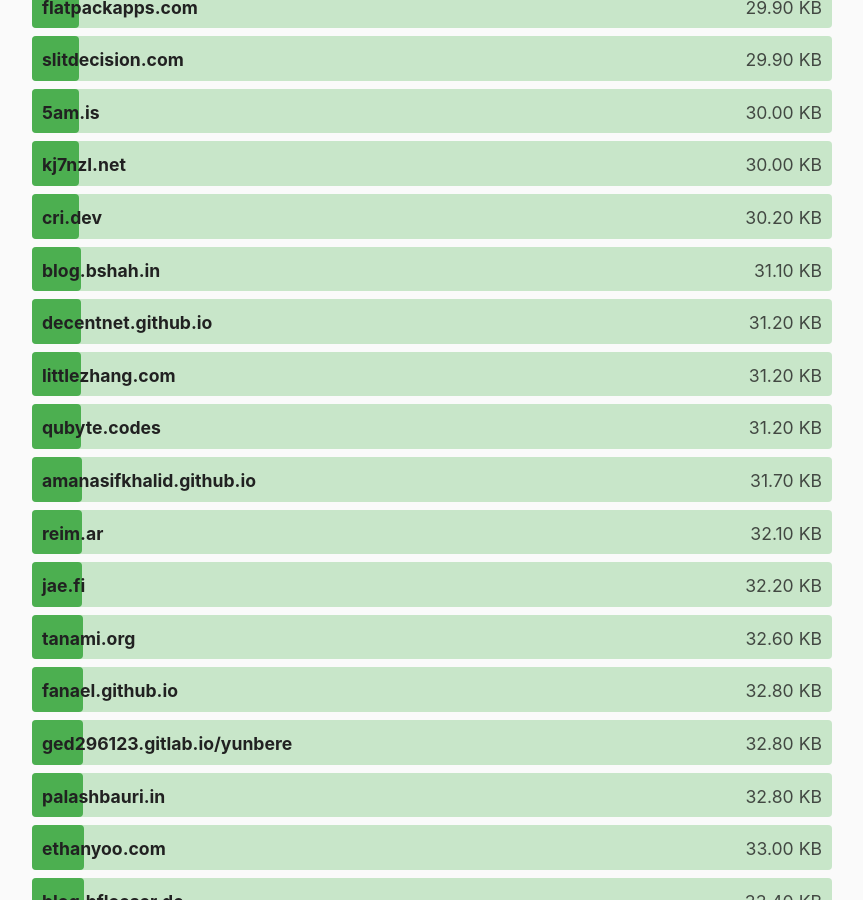
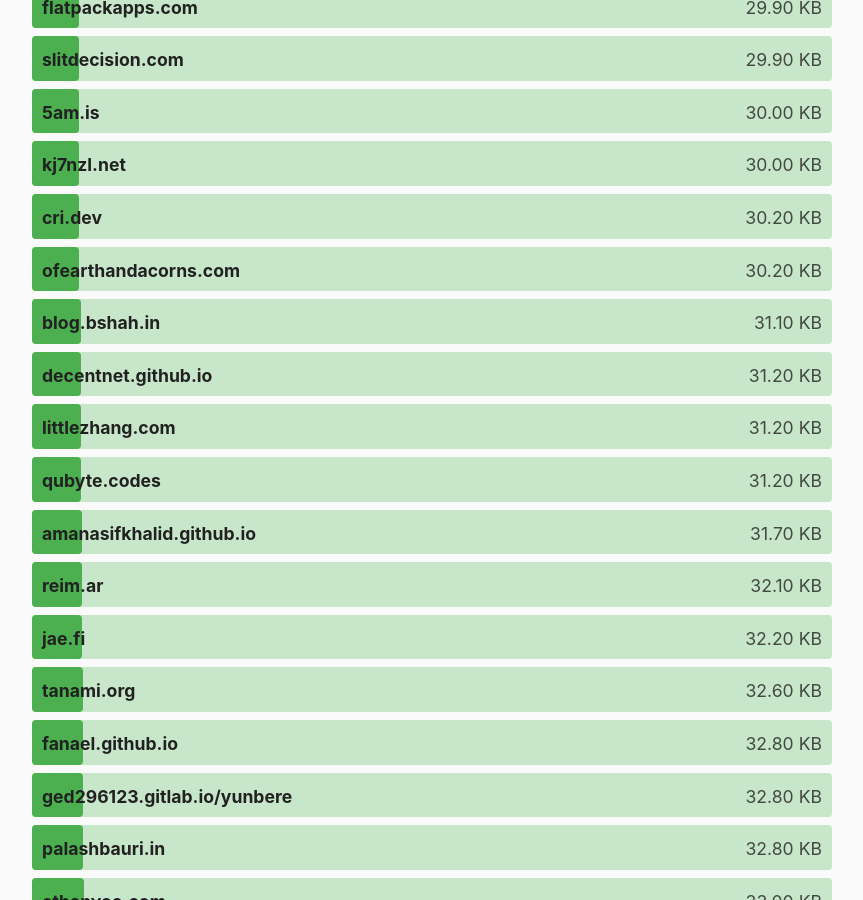
Before and after one commit to kevquirk/512kb.club, a Jekyll site: the page built from index.md, in a window 1280 px wide and 900 px high, scrolled down 9949 px. Shown: the whole window, without its empty margins (208-1071 px from the left). Built offline with Jekyll 4.4.1, drawn with Linux system fonts in a browser that asks for light colours.

Commit message:
Adding my site ofearthandacorns.com to the 512kb
Link to GTmetrix
https://gtmetrix.com/reports/ofearthandacorns.com/FfPQkMkZ/

```diff
--- a/_data/sites.yml
+++ b/_data/sites.yml
@@ -1803,6 +1803,11 @@
   size: 262
   last_checked: 2022-04-26
 
+- domain: ofearthandacorns.com
+  url: https://ofearthandacorns.com/
+  size: 30.2
+  last_checked: 2023-02-08
+
 - domain: oh.mg
   url: https://www.oh.mg/
   size: 25.8
```
